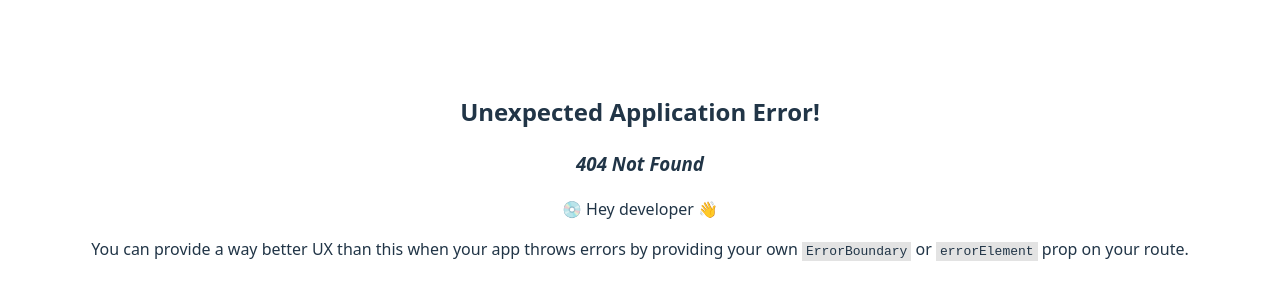
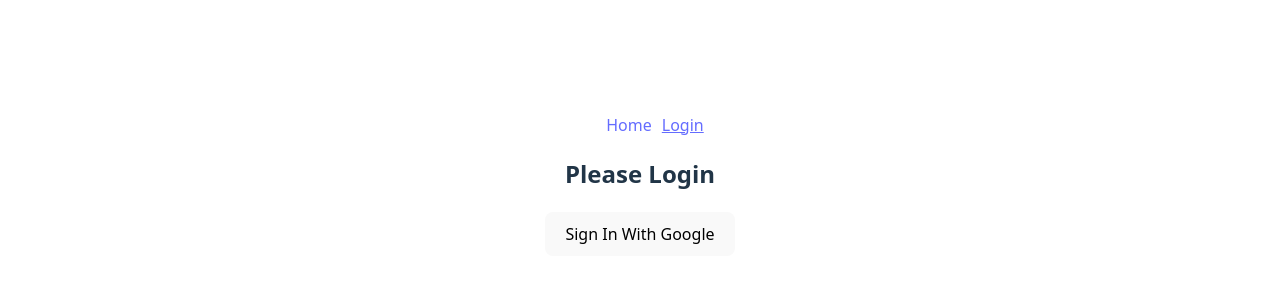
Before and after one commit to aysha3f/firebase-auth--, a React (Vite) app: page /Login in a window 1280 px wide. Before the commit this address had no page. Shown: the part 224-524 px from the top of the page. Built offline with nearby package versions, Linux system fonts and the light colour scheme.

Commit message:
Initialize Firebase Auth and complete basic setup

```diff
--- /dev/null
+++ b/src/components/Header/Header.css
@@ -0,0 +1,6 @@
+nav a {
+    margin-right: 10px;
+}
+nav a.active{
+    text-decoration: underline;
+}
--- a/src/components/Header/Header.jsx
+++ b/src/components/Header/Header.jsx
@@ -1,11 +1,12 @@
 import React from 'react';
 import { NavLink } from 'react-router';
-
+import './Header.css';
 const Header = () => {
     return (
         <nav>
             <ul>
                 <NavLink to="/">Home</NavLink>
+                <NavLink to="/Login">Login</NavLink>
             </ul>
         </nav>
     );
--- /dev/null
+++ b/src/components/Home/Home.jsx
@@ -0,0 +1,11 @@
+import React from 'react';
+
+const Home = () => {
+    return (
+        <div>
+            <h2>THis is home</h2>
+        </div>
+    );
+};
+
+export default Home;
--- /dev/null
+++ b/src/components/Log In/Login.jsx
@@ -0,0 +1,18 @@
+
+import React from 'react';
+
+const Login = () => {
+
+    const handleGoogleSignIn = () =>{
+        console.log('google sign in');
+    }
+
+    return (
+        <div>
+            <h2>Please Login</h2>
+            <button onClick={handleGoogleSignIn}>Sign In With Google</button>
+        </div>
+    );
+};
+
+export default Login;
--- a/src/main.jsx
+++ b/src/main.jsx
@@ -5,12 +5,20 @@ import App from './App.jsx'
 import { createBrowserRouter } from "react-router";
 import { RouterProvider } from "react-router/dom";
 import Root from './components/LayOuts/Root.jsx';
+import Home from './components/Home/Home.jsx';
+import Login from './components/Log In/Login.jsx';
 const router = createBrowserRouter([
   {
    path: '/',
    Component:Root,
    children:[
-
+{index: true,
+  Component: Home
+},
+{
+path: 'Login',
+Component:Login
+}
    ]
 
   }
```
Also changed, not shown: src/Firebase/firebase.init.js (added, +23 -0 lines), 1 other file (tests, documents, lock files or other folders).
